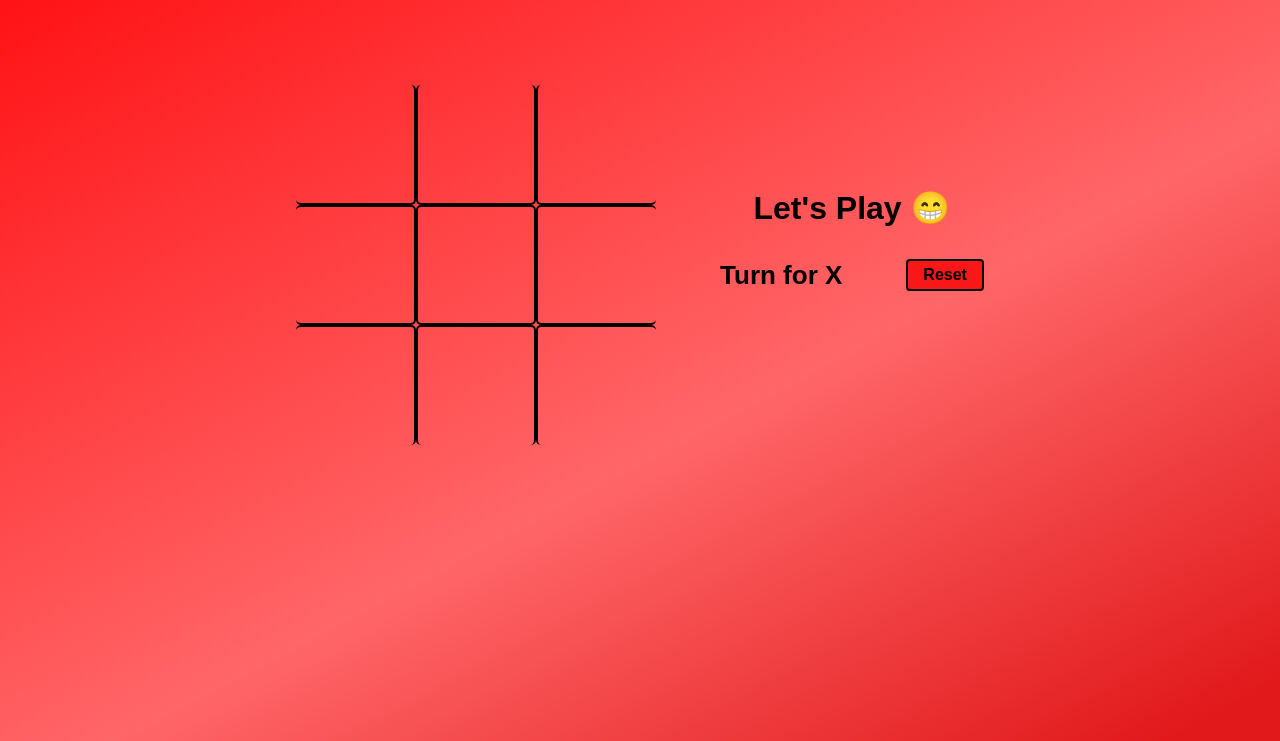
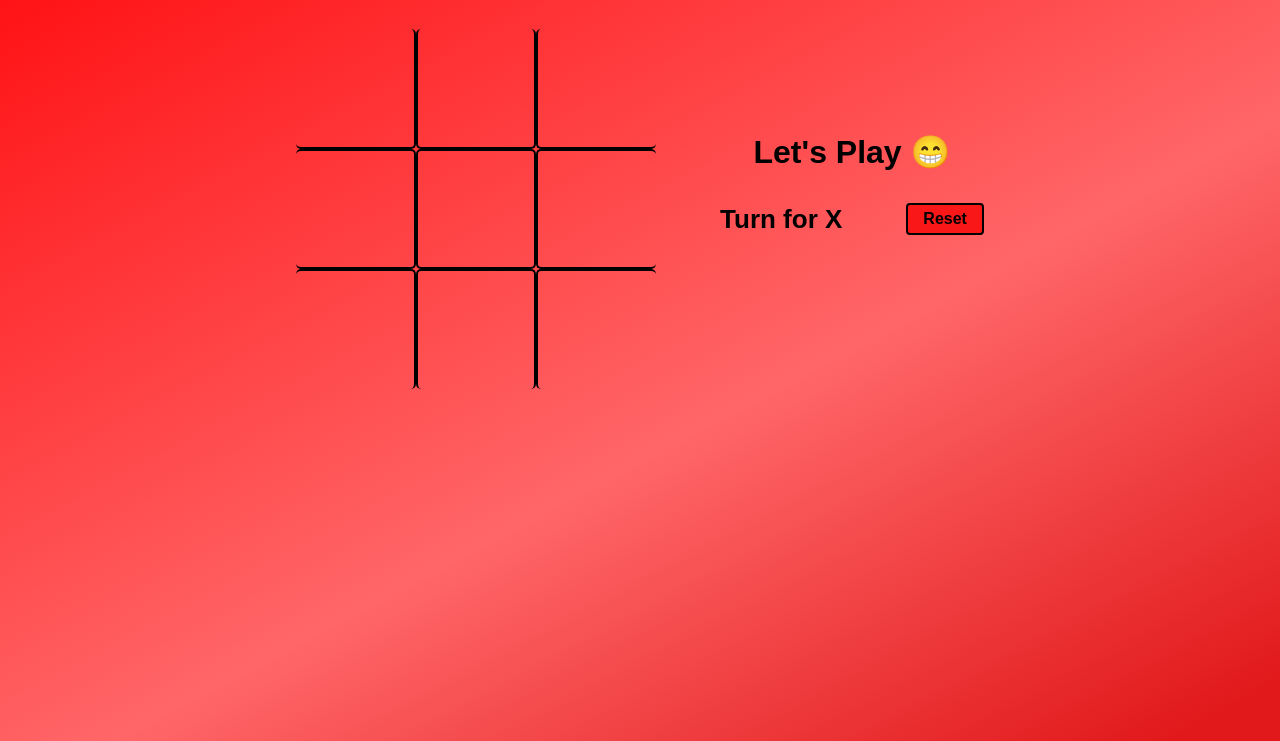
Before and after one commit to shivamshaw07/Tic-tac-toe, a plain HTML site: page index.html in a window 1280 px wide. Shown: the part 59-800 px from the top of the page. Drawn offline with Linux system fonts and the light colour scheme.

Commit message:
Update styles.css

```diff
--- a/styles.css
+++ b/styles.css
@@ -38,7 +38,7 @@ nav img{
 
 .container{
     width: 80vw;
-    margin: 10vh auto;
+    margin: 3vh auto;
     display: flex;
     justify-content: center;
     flex-wrap: wrap;
```
